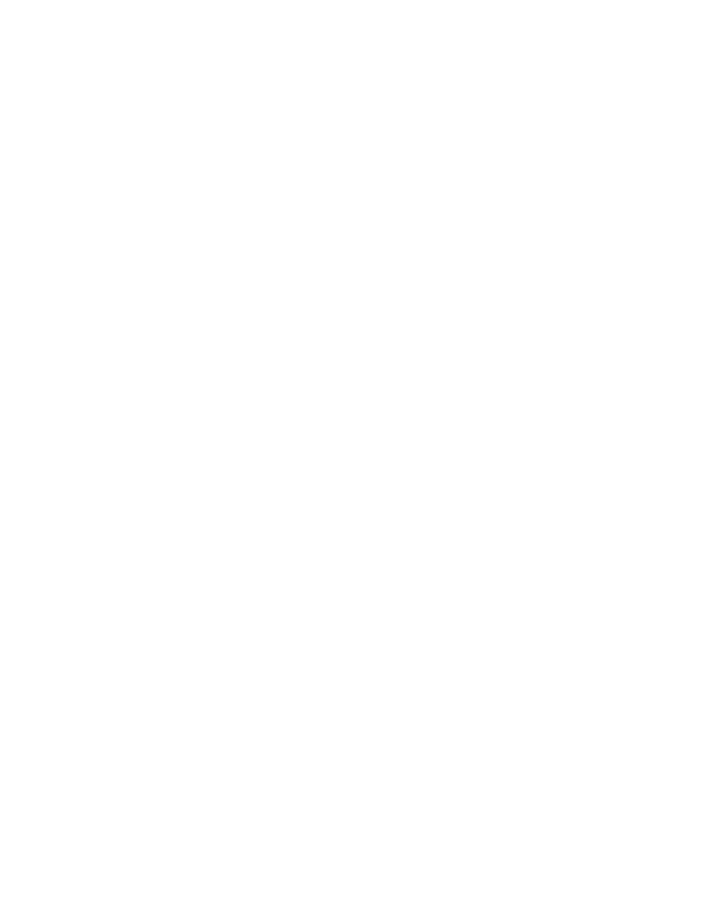
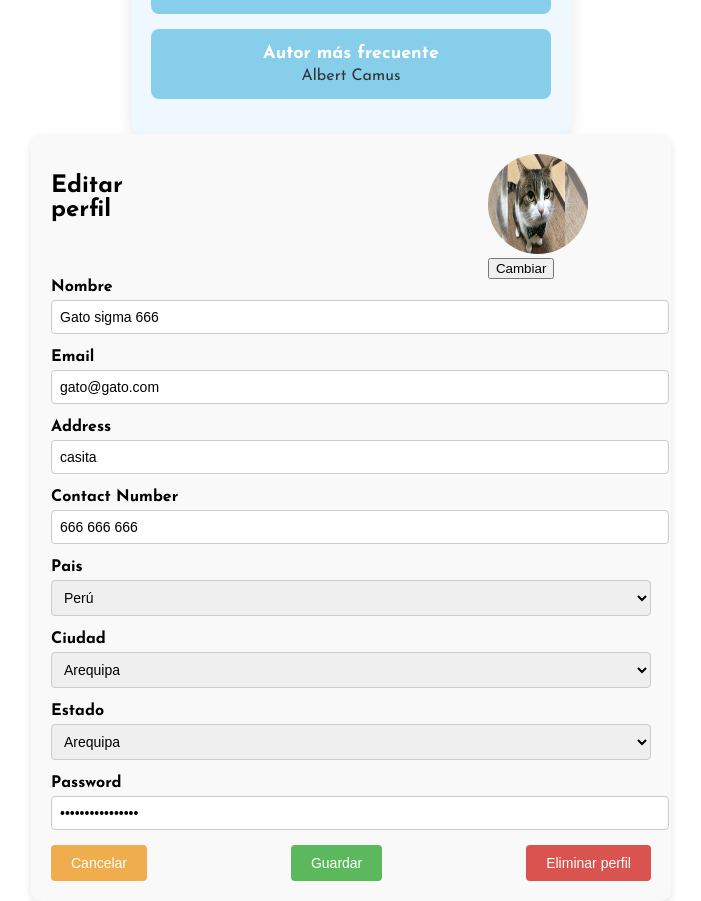
Before and after one commit to mramirezcc/pweb2-final, an Angular app in the folder frontend-angular/angular/entrePaginas/: page / in a window 1280 px wide. Shown: the part 4500-5401 px from the top of the page, without its empty margins (289-990 px from the left). Before the commit the page ends 4360 px from the top, so only its background shows below. Built offline with nearby package versions, Linux system fonts and the light colour scheme; a web font is replaced by a local one.

Commit message:
Componente  para editar para mostrar los gustos del usuario

```diff
--- a/frontend-angular/angular/entrePaginas/src/app/app.component.html
+++ b/frontend-angular/angular/entrePaginas/src/app/app.component.html
@@ -48,3 +48,7 @@
 ></app-personal-info>
 <h1>historial</h1>
 <app-compras-historial [compras]="compras"></app-compras-historial>
+
+<app-favorite-user [compras]="comprasAux"></app-favorite-user>
+
+<app-edit-profile></app-edit-profile>
--- a/frontend-angular/angular/entrePaginas/src/app/app.component.ts
+++ b/frontend-angular/angular/entrePaginas/src/app/app.component.ts
@@ -12,4 +12,9 @@ export class AppComponent {
     { imageUrl: '/../portraitBook.jpg', title: 'El extranjero', author: 'Albert Camus', date: '13/07/2021' },
     { imageUrl: '/../portraitBook.jpg', title: 'El extranjero', author: 'Albert Camus', date: '13/07/2021' }
   ];
+
+  comprasAux = [
+    { imageUrl: '/../portraitBook.jpg', title: 'El extranjero', author: 'Albert Camus', genre: 'terror', date: '13/07/2021' },
+    { imageUrl: '/../portraitBook.jpg', title: 'El extranjero', author: 'Albert Camus', genre: 'terror', date: '13/07/2021' }
+  ];
 }
--- a/frontend-angular/angular/entrePaginas/src/app/app.module.ts
+++ b/frontend-angular/angular/entrePaginas/src/app/app.module.ts
@@ -17,6 +17,8 @@ import { BookDetailsComponent } from './book-details/book-details.component';
 import { UserProfileComponent } from './user-profile/user-profile.component';
 import { PersonalInfoComponent } from './personal-info/personal-info.component';
 import { ComprasHistorialComponent } from './compras-historial/compras-historial.component';
+import { FavoriteUserComponent } from './favorite-user/favorite-user.component';
+import { EditProfileComponent } from './edit-profile/edit-profile.component';
 
 @NgModule({
   declarations: [
@@ -34,6 +36,8 @@ import { ComprasHistorialComponent } from './compras-historial/compras-historial
     UserProfileComponent,
     PersonalInfoComponent,
     ComprasHistorialComponent,
+    FavoriteUserComponent,
+    EditProfileComponent,
   ],
   imports: [
     BrowserModule,
--- /dev/null
+++ b/frontend-angular/angular/entrePaginas/src/app/edit-profile/edit-profile.component.css
@@ -0,0 +1,91 @@
+@import url('https://fonts.googleapis.com/css2?family=Josefin+Sans:ital,wght@0,100..700;1,100..700&display=swap');
+
+.perfil-container {
+    font-family: 'Josefin Sans', sans-serif;
+    max-width: 600px;
+    margin: auto;
+    background-color: #f9f9f9;
+    padding: 20px;
+    border-radius: 10px;
+    box-shadow: 0 4px 8px rgba(0, 0, 0, 0.1);
+}
+.header{
+    display: flex;
+    gap: 50%;
+}
+.editImage img{
+    width: 100px;
+    height: 100px;
+    border-radius: 100%;
+}
+h2 {
+    font-size: 24px;
+    margin-bottom: 20px;
+}
+
+.form-group {
+    margin-bottom: 15px;
+}
+
+.form-group label {
+    display: block;
+    margin-bottom: 5px;
+    font-weight: bold;
+}
+
+.form-group input,
+.form-group select {
+    width: 100%;
+    padding: 8px;
+    border: 1px solid #ccc;
+    border-radius: 4px;
+    font-size: 14px;
+}
+
+.form-actions {
+    display: flex;
+    justify-content: space-between;
+}
+
+.btn {
+    padding: 10px 20px;
+    border: none;
+    border-radius: 4px;
+    cursor: pointer;
+    font-size: 14px;
+    transition: background-color 0.3s ease;
+}
+
+.btn-cancel {
+    background-color: #f0ad4e;
+    color: white;
+}
+
+.btn-save {
+    background-color: #5cb85c;
+    color: white;
+}
+
+.btn-delete {
+    background-color: #d9534f;
+    color: white;
+}
+
+.btn:hover {
+    opacity: 0.9;
+}
+
+@media (max-width: 600px) {
+    .form-actions {
+        flex-direction: column;
+    }
+
+    .btn {
+        width: 100%;
+        margin-bottom: 10px;
+    }
+
+    .btn:last-child {
+        margin-bottom: 0;
+    }
+}
--- /dev/null
+++ b/frontend-angular/angular/entrePaginas/src/app/edit-profile/edit-profile.component.html
@@ -0,0 +1,58 @@
+<div class="perfil-container">
+    <div class="header">
+        <h2>Editar perfil</h2>
+        <div class="editImage">
+            <img [src]="imageUrl" alt="User Image" class="user-image">
+            <button (click)="editImage()">Cambiar</button>
+        </div>
+    </div>
+
+    <form (ngSubmit)="onSave()">
+        <div class="form-group">
+            <label for="nombre">Nombre</label>
+            <input id="nombre" [(ngModel)]="perfil.nombre" name="nombre" type="text" class="form-control">
+        </div>
+        <div class="form-group">
+            <label for="email">Email</label>
+            <input id="email" [(ngModel)]="perfil.email" name="email" type="email" class="form-control">
+        </div>
+        <div class="form-group">
+            <label for="address">Address</label>
+            <input id="address" [(ngModel)]="perfil.address" name="address" type="text" class="form-control">
+        </div>
+        <div class="form-group">
+            <label for="contactNumber">Contact Number</label>
+            <input id="contactNumber" [(ngModel)]="perfil.contactNumber" name="contactNumber" type="text" class="form-control">
+        </div>
+        <div class="form-group">
+            <label for="pais">Pais</label>
+            <select id="pais" [(ngModel)]="perfil.pais" name="pais" class="form-control">
+            <option value="Perú">Perú</option>
+            <!-- Otros países -->
+            </select>
+        </div>
+        <div class="form-group">
+            <label for="ciudad">Ciudad</label>
+            <select id="ciudad" [(ngModel)]="perfil.ciudad" name="ciudad" class="form-control">
+            <option value="Arequipa">Arequipa</option>
+            <!-- Otras ciudades -->
+            </select>
+        </div>
+        <div class="form-group">
+            <label for="estado">Estado</label>
+            <select id="estado" [(ngModel)]="perfil.estado" name="estado" class="form-control">
+            <option value="Arequipa">Arequipa</option>
+            <!-- Otros estados -->
+            </select>
+        </div>
+        <div class="form-group">
+            <label for="password">Password</label>
+            <input id="password" [(ngModel)]="perfil.password" name="password" type="password" class="form-control">
+        </div>
+        <div class="form-actions">
+            <button type="button" (click)="onCancel()" class="btn btn-cancel">Cancelar</button>
+            <button type="submit" class="btn btn-save">Guardar</button>
+            <button type="button" (click)="onDelete()" class="btn btn-delete">Eliminar perfil</button>
+        </div>
+    </form>
+  </div>
--- /dev/null
+++ b/frontend-angular/angular/entrePaginas/src/app/edit-profile/edit-profile.component.ts
@@ -0,0 +1,35 @@
+import { Component } from '@angular/core';
+
+@Component({
+  selector: 'app-edit-profile',
+  templateUrl: './edit-profile.component.html',
+  styleUrl: './edit-profile.component.css'
+})
+export class EditProfileComponent {
+  imageUrl="/../profileImage.jpg";
+  perfil = {
+    nombre: 'Gato sigma 666',
+    email: 'gato@gato.com',
+    address: 'casita',
+    contactNumber: '666 666 666',
+    pais: 'Perú',
+    ciudad: 'Arequipa',
+    estado: 'Arequipa',
+    password: 'sbdfbnd65sfdvb s'
+  };
+
+  onSave() {
+    // Lógica para guardar el perfil
+  }
+
+  onCancel() {
+    // Lógica para cancelar la edición
+  }
+
+  onDelete() {
+    // Lógica para eliminar el perfil
+  }
+  editImage() {
+    // Lógica para eliminar el perfil
+  }
+}
--- /dev/null
+++ b/frontend-angular/angular/entrePaginas/src/app/favorite-user/favorite-user.component.css
@@ -0,0 +1,54 @@
+
+.frequent-details-container {
+  background-color: #f0f8ff;
+  padding: 20px;
+  border-radius: 12px;
+  box-shadow: 0 4px 15px rgba(0, 0, 0, 0.1);
+  max-width: 400px;
+  margin: auto;
+  font-family: 'Josefin Sans', sans-serif;
+  text-align: center;
+}
+
+h2 {
+  font-size: 24px;
+  color: #333;
+  margin-bottom: 20px;
+}
+
+.frequent-detail {
+  background-color: #87ceeb;
+  padding: 15px;
+  border-radius: 8px;
+  margin-bottom: 15px;
+}
+
+.frequent-detail h3 {
+  font-size: 18px;
+  color: #fff;
+  margin: 0;
+}
+
+.frequent-detail p {
+  font-size: 16px;
+  color: #333;
+  margin: 5px 0 0;
+}
+
+@media (max-width: 600px) {
+  .frequent-details-container {
+    padding: 15px;
+  }
+
+  h2 {
+    font-size: 20px;
+  }
+
+  .frequent-detail h3 {
+    font-size: 16px;
+  }
+
+  .frequent-detail p {
+    font-size: 14px;
+  }
+}
--- /dev/null
+++ b/frontend-angular/angular/entrePaginas/src/app/favorite-user/favorite-user.component.html
@@ -0,0 +1,11 @@
+<div class="frequent-details-container">
+    <h2>Detalles Frecuentes</h2>
+    <div class="frequent-detail">
+        <h3>Género más frecuente</h3>
+        <p>{{ mostFrequentGenre }}</p>
+    </div>
+    <div class="frequent-detail">
+        <h3>Autor más frecuente</h3>
+        <p>{{ mostFrequentAuthor }}</p>
+    </div>
+</div>
--- /dev/null
+++ b/frontend-angular/angular/entrePaginas/src/app/favorite-user/favorite-user.component.ts
@@ -0,0 +1,29 @@
+import { Component,  Input, OnInit } from '@angular/core';
+
+@Component({
+  selector: 'app-favorite-user',
+  templateUrl: './favorite-user.component.html',
+  styleUrl: './favorite-user.component.css'
+})
+export class FavoriteUserComponent {
+  @Input() compras: { imageUrl: string, title: string, author: string, genre: string, date: string }[] = [];
+  mostFrequentAuthor: string = '';
+  mostFrequentGenre: string = '';
+
+  ngOnInit() {
+    this.mostFrequentAuthor = this.getMostFrequent(this.compras.map(compra => compra.author));
+    this.mostFrequentGenre = this.getMostFrequent(this.compras.map(compra => compra.genre));
+  }
+
+  getMostFrequent(arr: string[]): string {
+    const frequencyMap: { [key: string]: number } = {};
+    arr.forEach(item => {
+      if (frequencyMap[item]) {
+        frequencyMap[item]++;
+      } else {
+        frequencyMap[item] = 1;
+      }
+    });
+    return Object.keys(frequencyMap).reduce((a, b) => frequencyMap[a] > frequencyMap[b] ? a : b);
+  }
+}
```
Also changed, not shown: 2 other files (tests, documents, lock files or other folders).
